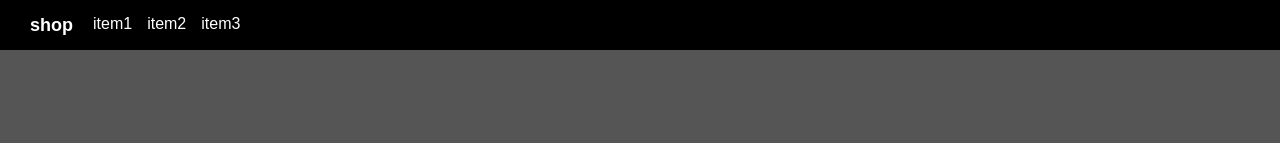
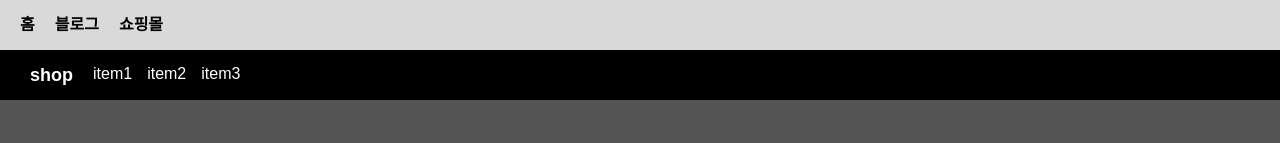
Before and after one commit to DongJae-Fn-Ing/react-fe, a React (Create React App) app: page /ShopPage in a window 1280 px wide. Shown: the top 143 px of the page. Built offline with nearby package versions, Linux system fonts and the light colour scheme; a web font is replaced by a local one.

Commit message:
react-router setting

```diff
--- a/package.json
+++ b/package.json
@@ -10,6 +10,7 @@
     "@testing-library/user-event": "^13.5.0",
     "react": "^18.2.0",
     "react-dom": "^18.2.0",
+    "react-router-dom": "^6.12.0",
     "react-scripts": "5.0.1",
     "web-vitals": "^2.1.4"
   },
--- a/src/App.js
+++ b/src/App.js
@@ -1,12 +1,33 @@
 import React from "react";
-/* import BlogPage from "./pages/blogPage"; */
+import Main from "./pages/main";
+import BlogPage from "./pages/blogPage";
 import ShopPage from "./pages/shopPage";
+import { Routes, Route, Link } from "react-router-dom";
+import Styled from "./styled";
 
 function App() {
   return (
     <div className="App">
-      {/* <BlogPage /> */}
-      <ShopPage />
+      <Styled>
+        <ul className="route-list">
+          <li>
+            <Link to="/">홈</Link>
+          </li>
+          <li>
+            <Link to="/BlogPage">블로그</Link>
+          </li>
+          <li>
+            <Link to="/ShopPage">쇼핑몰</Link>
+          </li>
+        </ul>
+
+        <Routes>
+          <Route path="/" element={<Main />} />
+          <Route path="/BlogPage" element={<BlogPage />} />
+          <Route path="/ShopPage" element={<ShopPage />} />
+          {/* 이친구는 페이지 */}
+        </Routes>
+      </Styled>
     </div>
   );
 }
--- a/src/index.js
+++ b/src/index.js
@@ -2,12 +2,17 @@ import React from "react";
 import ReactDOM from "react-dom/client";
 import "./common/global.css";
 import App from "./App";
+/* 경로가 있는 건 내가 만든 자바스크립트 파일 */
 import reportWebVitals from "./reportWebVitals";
+import { BrowserRouter } from "react-router-dom";
+/* 이런건 라이브러리 */
 
 const root = ReactDOM.createRoot(document.getElementById("root"));
 root.render(
   <React.StrictMode>
-    <App />
+    <BrowserRouter>
+      <App />
+    </BrowserRouter>
   </React.StrictMode>
 );
 
--- /dev/null
+++ b/src/pages/main/index.js
@@ -0,0 +1,13 @@
+import React from "react";
+import Styled from "./styled";
+
+function Main() {
+  return (
+    <Styled>
+      준비중입니다^^
+      위에 메뉴에서 다른 곳을 클릭해주세요!
+    </Styled>
+  );
+}
+
+export default Main;
--- /dev/null
+++ b/src/pages/main/styled.js
@@ -0,0 +1,7 @@
+import styled from "@emotion/styled";
+
+const Styled = styled.div`
+
+`;
+
+export default Styled;
--- /dev/null
+++ b/src/styled.js
@@ -0,0 +1,23 @@
+import styled from "@emotion/styled";
+
+const Styled = styled.div`
+  .route-list {
+    display: flex;
+    height: 50px;
+    padding: 0 20px;
+    background-color: #d9d9d9;
+    align-items: center;
+
+    li {
+      &:not(:last-child) {
+        margin-right: 20px;
+      }
+
+      a {
+        font-weight: bold;
+      }
+    }
+  }
+`;
+
+export default Styled;
```
Also changed, not shown: src/App.css (line endings or trailing spaces), 2 other files (tests, documents, lock files or other folders).
